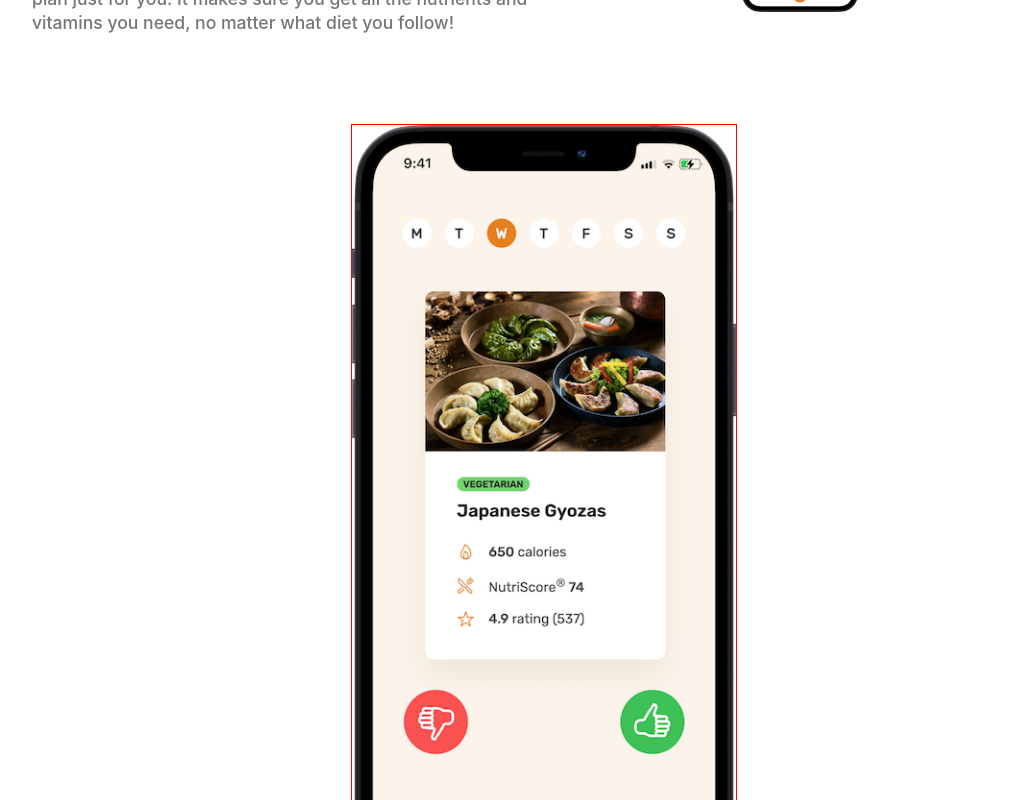
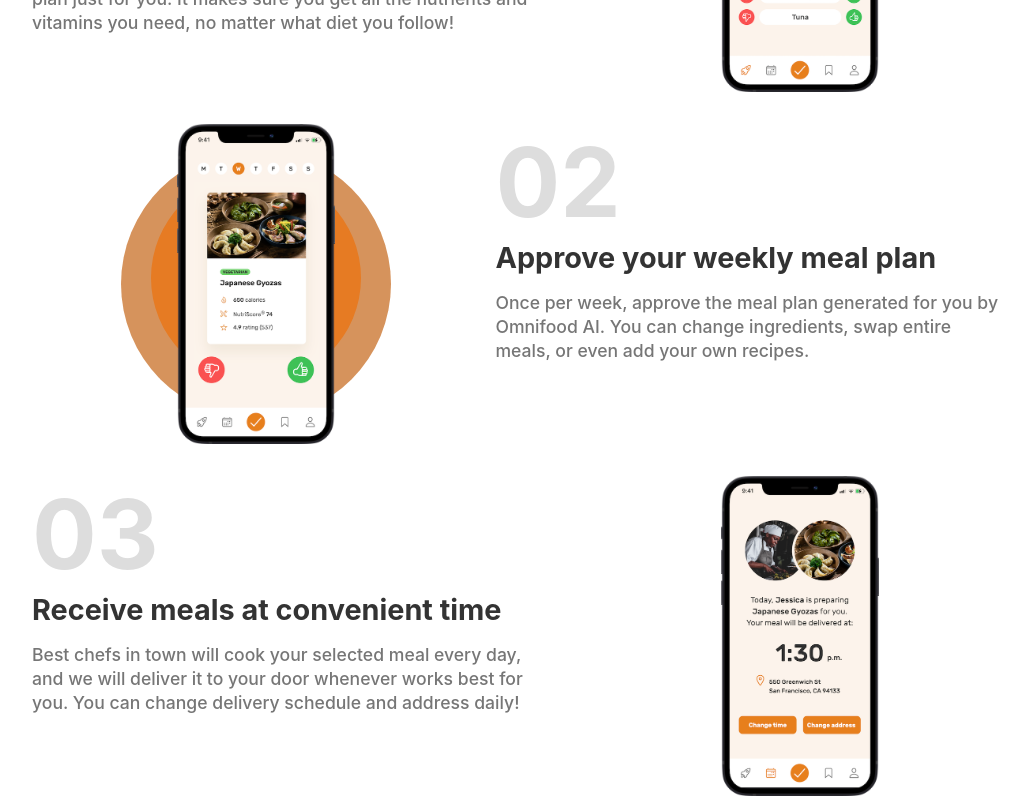
Before and after one commit to Farouk-Adedamola/OmniFood-clone, a React (Create React App) app: page / in a window 1280 px wide. Shown: the part 1320-2120 px from the top of the page, without its empty margins (96-1125 px from the left). Built offline with nearby package versions, Linux system fonts and the light colour scheme.

Commit message:
fixing UI

```diff
--- a/src/Components/HowItworks/HowItworks.js
+++ b/src/Components/HowItworks/HowItworks.js
@@ -32,7 +32,7 @@ const Howitworks = () => {
             </div>
             <img src={phone2} alt="phone" />
           </div>
-          <div className={classes.elements}>
+          <div className={`${classes.elements} && ${classes.change}`}>
             <h1>02</h1>
             <h2>Approve your weekly meal plan</h2>
             <p>
--- a/src/Components/HowItworks/HowItworks.module.css
+++ b/src/Components/HowItworks/HowItworks.module.css
@@ -1,5 +1,5 @@
 .section {
-  padding: 0 5vw 0 5vw;
+  padding: 4vh 5vw 0 5vw;
 }
 .section > h1 {
   font-size: 0.8rem;
@@ -29,7 +29,6 @@
 }
 
 .wrap {
-  border: 1px solid red;
   position: relative;
   display: flex;
   justify-content: center;
@@ -38,15 +37,11 @@
 
 .position {
   position: absolute;
-  /* left: -5.8rem; */
-  /* top: 3rem; */
-  /* left: 0; */
 }
 
 .wrap img {
   position: relative;
   display: block;
-  /* z-index: 7; */
 }
 
 .wrapper {
@@ -57,22 +52,18 @@
 
 .first {
   background: #e67b23;
-  width: 190px;
-  height: 190px;
+  width: 150px;
+  height: 150px;
   position: absolute;
   border-radius: 50%;
-  /* z-index: 4; */
   top: 1.5rem;
-  /* left: ; */
 }
 
 .second {
   background: #d6935c;
-  width: 240px;
-  height: 240px;
-  /* z-index: 3; */
+  width: 200px;
+  height: 200px;
   border-radius: 50%;
-  /* position: absolute; */
 }
 
 .article img,
@@ -87,20 +78,23 @@
   margin-top: 0;
 }
 
-.article h1 {
+.article h1,
+.change h1 {
   color: #dddddd;
   font-weight: bold;
   font-size: 4rem;
   margin-bottom: 0;
 }
 
-.article h2 {
+.article h2,
+.change h2 {
   margin-top: 0;
   font-size: 1.1rem;
   color: #333333;
 }
 
-.article p {
+.article p,
+.change p {
   font-size: 0.85rem;
   line-height: 1.5rem;
   color: #767676;
@@ -108,7 +102,8 @@
 }
 
 @media screen and (min-width: 520px) {
-  .article p {
+  .article p,
+  .change p {
     font-size: 0.85rem;
     line-height: 1.2rem;
   }
@@ -145,13 +140,29 @@
     align-items: flex-start;
   }
 
-  .article img {
+  .container {
+    width: 80vw;
+    display: flex;
+    flex-direction: row;
+    justify-content: space-evenly;
+    align-items: center;
+    margin: 0;
+    padding: 0 3rem 0 3rem;
+  }
+
+  .change {
+    padding-left: 4rem;
+  }
+
+  .article img,
+  .wrap img {
     height: 15rem;
     width: auto;
     object-fit: cover;
   }
 
-  .article p {
+  .article p,
+  .change p {
     line-height: 1.4rem;
   }
 
@@ -176,6 +187,12 @@
   .elements p {
     margin-top: 1rem;
     font-size: 0.9rem;
+  }
+
+  /* key */
+
+  .container {
+    display: flex;
   }
 }
 
@@ -209,7 +226,8 @@
     object-fit: cover;
   }
 
-  .article p {
+  .article p,
+  .change p {
     line-height: 1.5rem;
   }
 
@@ -236,3 +254,25 @@
     font-size: 1.1rem;
   }
 }
+
+@media screen and (min-width: 1200px) {
+  .article img,
+  .wrap img {
+    height: 20rem;
+    width: auto;
+    object-fit: cover;
+  }
+
+  .first {
+    background: #e67b23;
+    width: 210px;
+    height: 210px;
+  }
+
+  .second {
+    background: #d6935c;
+    width: 270px;
+    height: 270px;
+    border-radius: 50%;
+  }
+}
--- a/src/Components/Testimonials/Testimonial.module.css
+++ b/src/Components/Testimonials/Testimonial.module.css
@@ -60,9 +60,11 @@
   transition: all 0.5s ease-in-out;
 }
 
-.images img:hover {
-  transform: scale(1.05);
-}
+/* fix the hover feature on the images in the testimonials section */
+
+/* .images img:hover {
+
+} */
 
 @media screen and (max-width: 290px) {
   .images img {
@@ -93,6 +95,7 @@
 @media (min-width: 560px) {
   .first {
     display: grid;
+    gap: 2rem;
     grid-template-columns: repeat(2, 1fr);
   }
 
@@ -129,7 +132,7 @@
     grid-template-columns: 60fr 40fr;
     gap: 2rem;
     align-items: center;
-    padding: 2rem 1rem 2rem 3rem;
+    padding: 2rem 1rem 2rem 2rem;
   }
 
   .first {
@@ -172,7 +175,7 @@
 @media (min-width: 1200px) {
   .section {
     margin: 0;
-    padding: 2rem 0.8rem 2rem 4rem;
+    padding: 2rem 3rem 2rem 3rem;
     display: grid;
     grid-template-columns: 60fr 40fr;
     gap: 2rem;
--- a/src/Components/Testimonials/Testimonials.js
+++ b/src/Components/Testimonials/Testimonials.js
@@ -14,14 +14,14 @@ const Testimonials = () => {
             {testimonials.map((test) => {
               const { id, img, name, text } = test;
               return (
-                <nav key={id} className={classes.contain}>
+                <div key={id} className={classes.contain}>
                   <img src={img} alt="img" />
                   <p>{text}</p>
                   <p className={classes.icon}>
                     <BsDash />
                     {name}
                   </p>
-                </nav>
+                </div>
               );
             })}
           </div>
```
